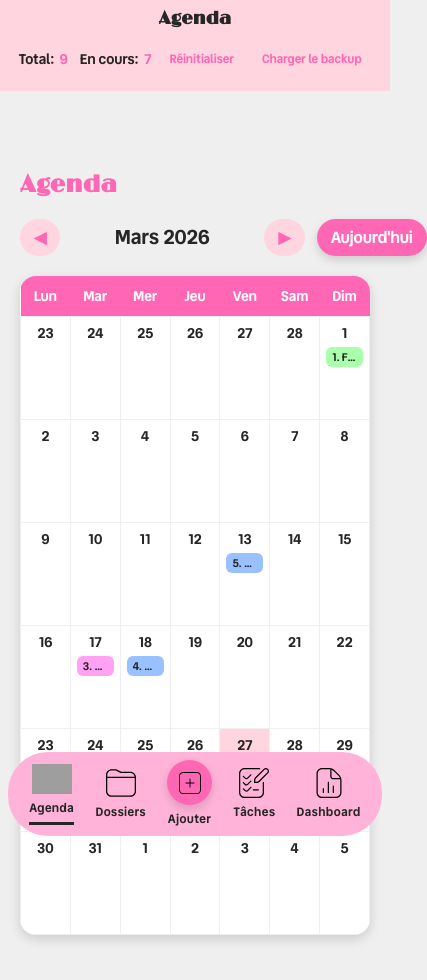
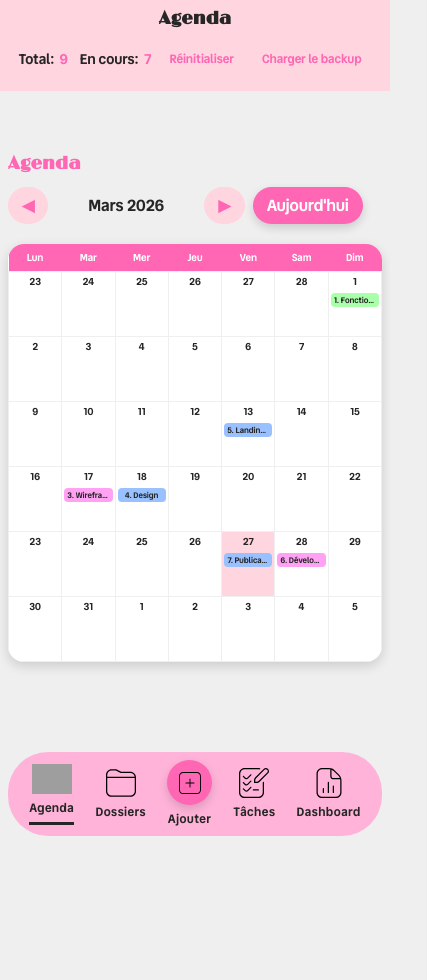
Before and after one commit to claire-arsena/ToDo-List, a React (Create React App) app in the folder ma-liste/: page /agenda in a window 390 px wide. Shown: the top 980 px of the page, 427 px wide, since content can reach past the window. After the commit the page ends 844 px from the top, so only its background shows below. Built offline with nearby package versions, Linux system fonts and the light colour scheme; grey boxes are pictures that could not be loaded.

Commit message:
style : responsive agenda (ia)

```diff
--- a/ma-liste/src/styles/Agenda.css
+++ b/ma-liste/src/styles/Agenda.css
@@ -91,3 +91,73 @@
   overflow: hidden;
   text-overflow: ellipsis;
 }
+
+@media (max-width: 768px) {
+  .agenda {
+    padding: 12px;
+  }
+
+  .agenda h1 {
+    font-size: 22px;
+    margin-bottom: 12px;
+  }
+
+  .agenda-nav {
+    flex-wrap: wrap;
+    gap: 8px;
+  }
+
+  .agenda-month {
+    font-size: 16px;
+    min-width: 140px;
+  }
+
+  .agenda-grid th {
+    font-size: 12px;
+    padding: 8px 2px;
+  }
+
+  .agenda-grid td {
+    padding: 4px;
+    height: 70px;
+  }
+
+  .agenda-grid td em {
+    font-size: 12px;
+  }
+
+  .agenda-grid li {
+    font-size: 9px;
+    padding: 1px 4px;
+  }
+}
+
+@media (max-width: 480px) {
+  .agenda {
+    padding: 8px;
+  }
+
+  .agenda h1 {
+    font-size: 18px;
+  }
+
+  .agenda-grid th {
+    font-size: 10px;
+    padding: 6px 1px;
+  }
+
+  .agenda-grid td {
+    padding: 2px;
+    height: 60px;
+  }
+
+  .agenda-grid td em {
+    font-size: 10px;
+  }
+
+  .agenda-grid li {
+    font-size: 8px;
+    padding: 1px 3px;
+    border-radius: 4px;
+  }
+}
```
